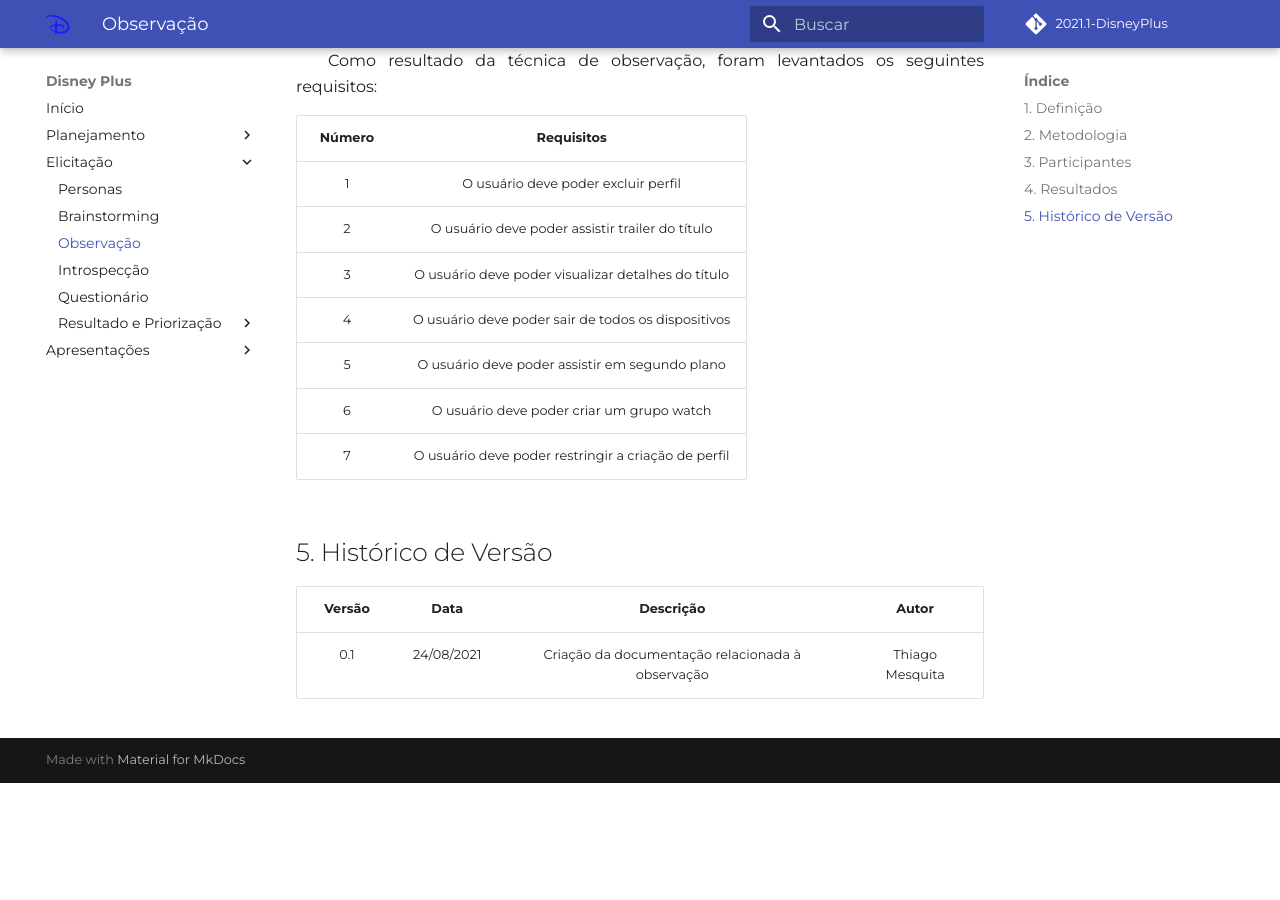
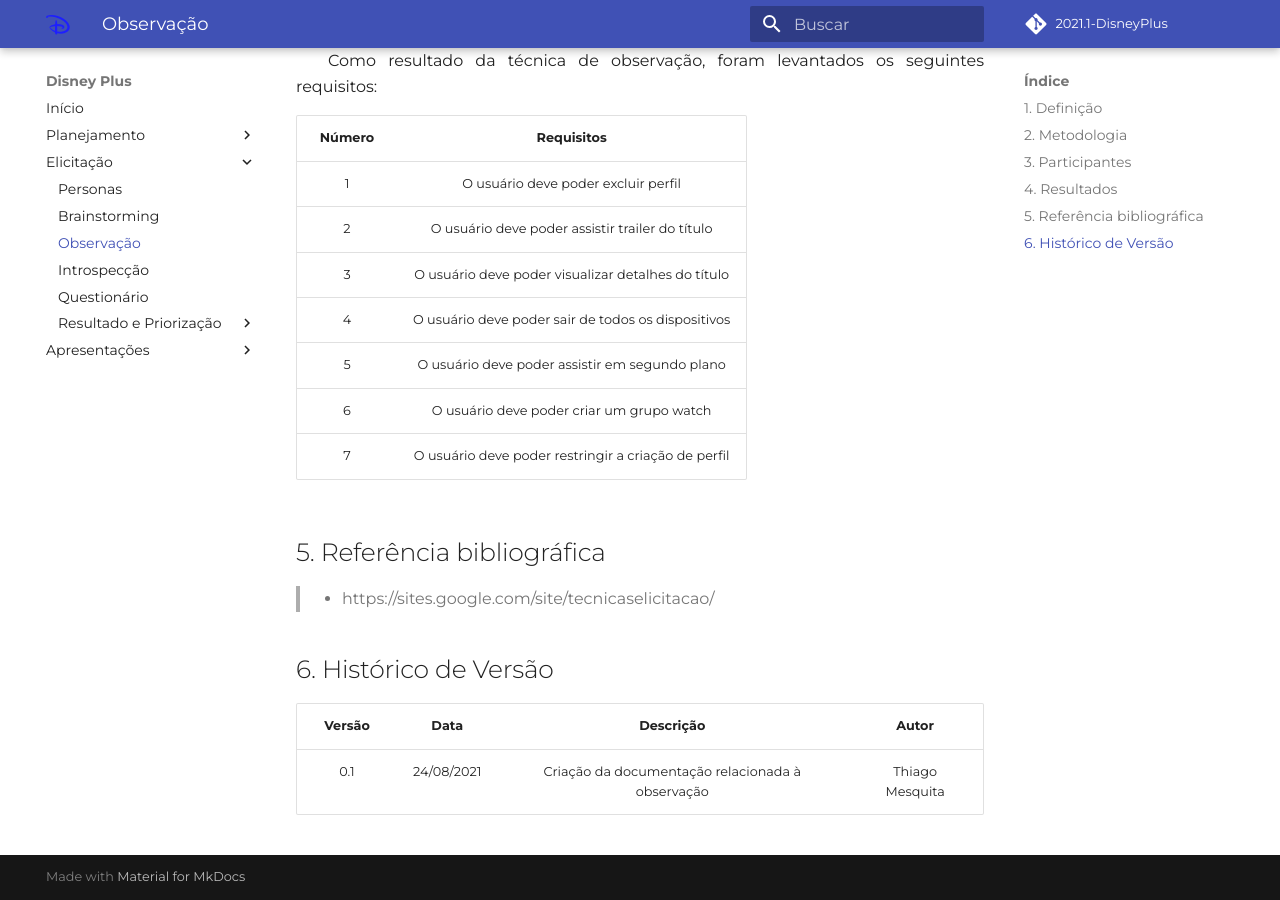
Before and after one commit to Requisitos-de-Software/2021.1-DisneyPlus, an MkDocs documentation site: the page built from docs/elicitacao/observacao.md, in a window 1280 px wide and 900 px high, scrolled down 854 px. Built offline with MkDocs 1.6.1 and Material for MkDocs 9.7.7, drawn with Linux system fonts in a browser that asks for light colours; some web fonts are replaced; comment, search, counter and statistics services are not loaded; before the commit the page ends 1637 px from its top, so only the background shows below that.

Commit message:
added reference for observation

```diff
--- a/docs/elicitacao/observacao.md
+++ b/docs/elicitacao/observacao.md
@@ -28,7 +28,10 @@
 | 6    | O usuário deve poder criar um grupo watch   |
 | 7    | O usuário deve poder restringir a criação de perfil    |
 
-## 5. Histórico de Versão
+## 5. Referência bibliográfica
+> - https://sites.google.com/site/tecnicaselicitacao/
+
+## 6. Histórico de Versão
 
 | Versão | Data       | Descrição                                           | Autor        |
 | ------ | ---------- | --------------------------------------------------- | ------------ |
```
